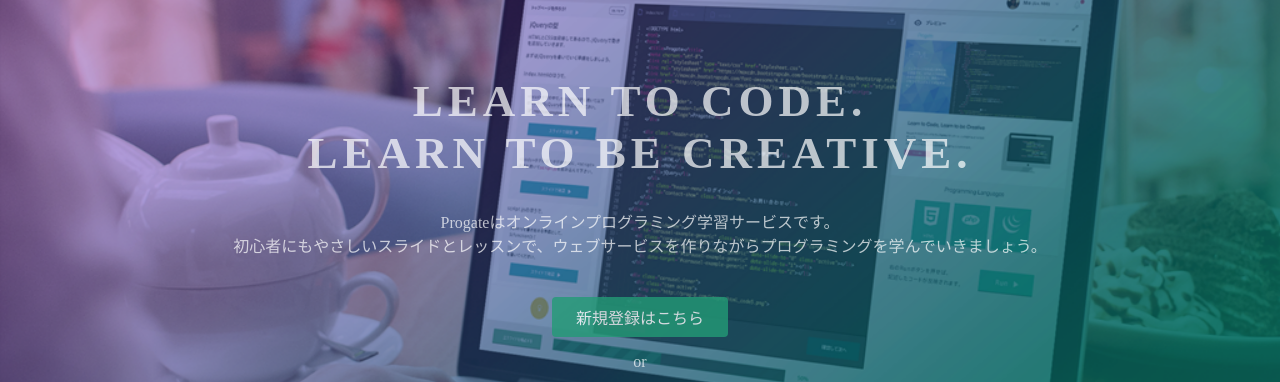
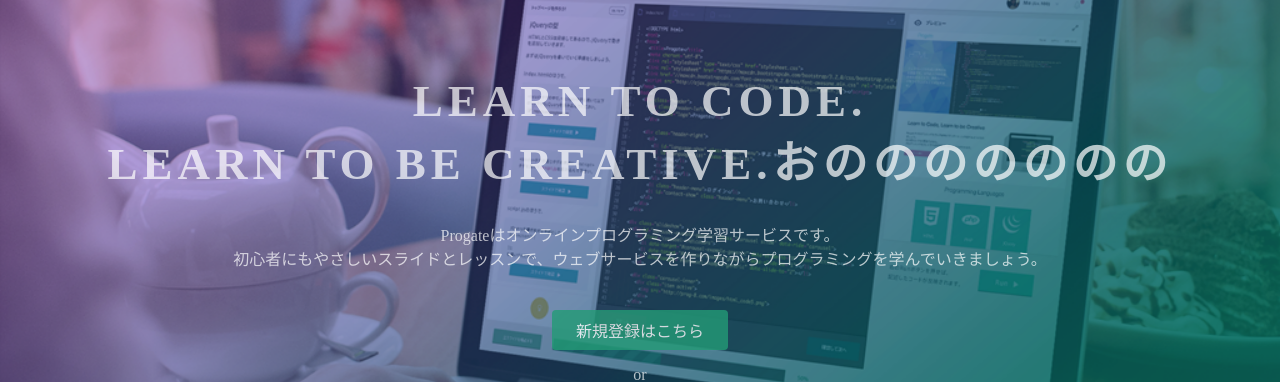
Before and after one commit to shu012296/kinoshitasua, a plain HTML site: page index.html in a window 1280 px wide. Shown: the part 135-517 px from the top of the page. Drawn offline with Linux system fonts and the light colour scheme.

Commit message:
Update index.html

```diff
--- a/index.html
+++ b/index.html
@@ -23,7 +23,7 @@
   </header>
   <div class="top-wrapper">
     <div class="container">
-      <h1>LEARN TO CODE.<br>LEARN TO BE CREATIVE.</h1>
+      <h1>LEARN TO CODE.<br>LEARN TO BE CREATIVE.おののののののの</h1>
       <p>Progateはオンラインプログラミング学習サービスです。<br>初心者にもやさしいスライドとレッスンで、ウェブサービスを作りながらプログラミングを学んでいきましょう。</p>
       <div class="btn-wrapper">
         <a href="#" class="btn signup">新規登録はこちら</a>
```
